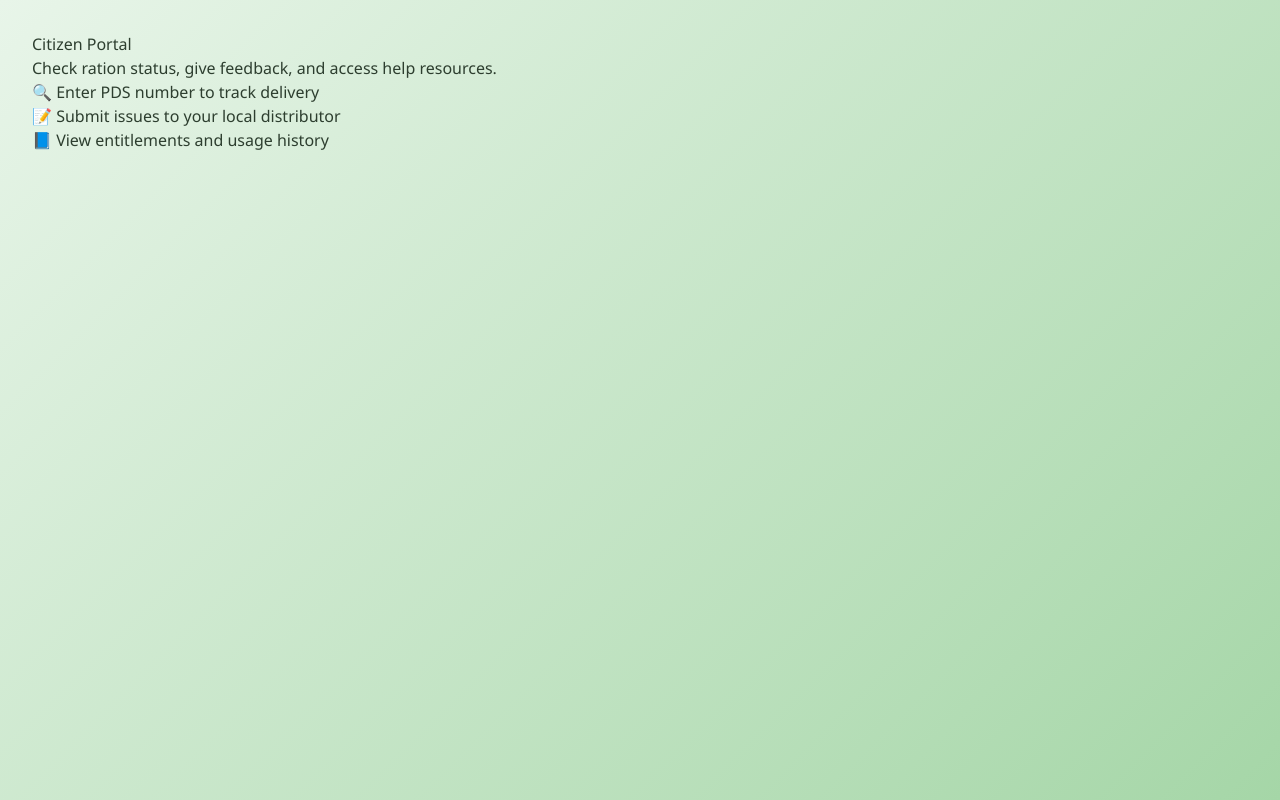
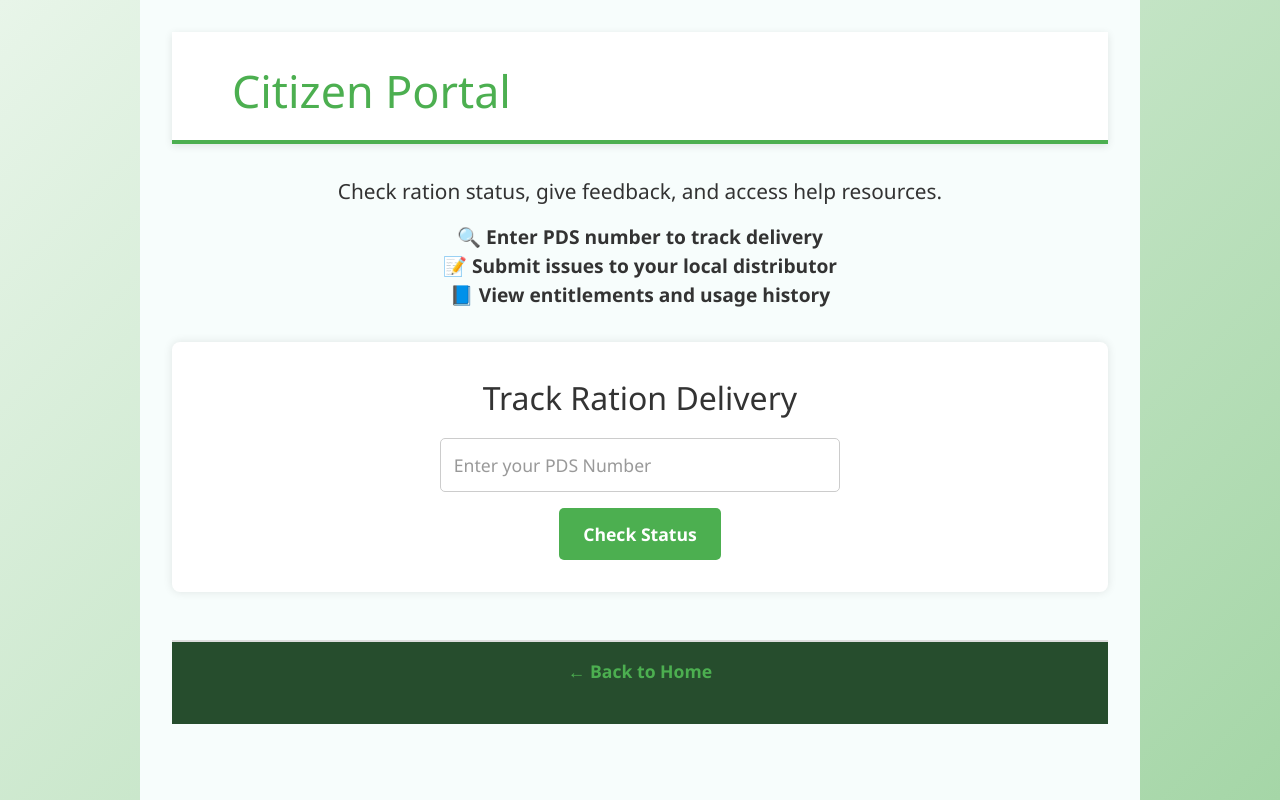
Before and after one commit to Jayasree273/smart-ration, a Next.js app: page /citizen in a window 1280 px wide. Built offline with nearby package versions, Linux system fonts and the light colour scheme.

Commit message:
Update citizen.js

```diff
--- a/pages/citizen.js
+++ b/pages/citizen.js
@@ -1,13 +1,151 @@
+import { useState } from 'react';
+
 export default function CitizenPage() {
+  const [pdsNumber, setPdsNumber] = useState('');
+  const [batches, setBatches] = useState([]);
+  const [showResults, setShowResults] = useState(false);
+
+  const dummyBatches = [
+    { item: 'Wheat', quantity: 10, status: 'Delivered', date: '2025-06-05' },
+    { item: 'Rice', quantity: 8, status: 'In Transit', date: '2025-06-07' },
+    { item: 'Oil', quantity: 2, status: 'Delivered', date: '2025-06-04' }
+  ];
+
+  const handleCheckStatus = () => {
+    // For demo, we show dummy batches regardless of PDS number
+    setBatches(dummyBatches);
+    setShowResults(true);
+  };
+
   return (
-    <div style={{ padding: '2rem' }}>
-      <h1>Citizen Portal</h1>
-      <p>Check ration status, give feedback, and access help resources.</p>
-      <ul>
-        <li>🔍 Enter PDS number to track delivery</li>
-        <li>📝 Submit issues to your local distributor</li>
-        <li>📘 View entitlements and usage history</li>
-      </ul>
+    <div style={{
+      padding: '2rem',
+      fontFamily: 'Segoe UI, sans-serif',
+      backgroundColor: '#f7fdfc',
+      minHeight: '100vh',
+      color: '#333',
+      maxWidth: '1000px',
+      margin: '0 auto'
+    }}>
+      <header style={{
+        marginBottom: '2rem',
+        borderBottom: '4px solid #4CAF50',
+        paddingBottom: '1rem',
+        textAlign: 'center'
+      }}>
+        <h1 style={{ color: '#4CAF50', fontSize: '2.8rem' }}>Citizen Portal</h1>
+      </header>
+
+      <section style={{ marginBottom: '2rem', textAlign: 'center' }}>
+        <p style={{ fontSize: '1.3rem' }}>Check ration status, give feedback, and access help resources.</p>
+        <ul style={{
+          listStyleType: 'none',
+          padding: 0,
+          fontSize: '1.2rem',
+          lineHeight: '1.8rem',
+          marginTop: '1rem'
+        }}>
+          <li>🔍 <strong>Enter PDS number to track delivery</strong></li>
+          <li>📝 <strong>Submit issues to your local distributor</strong></li>
+          <li>📘 <strong>View entitlements and usage history</strong></li>
+        </ul>
+      </section>
+
+      <section style={{
+        backgroundColor: '#fff',
+        padding: '2rem',
+        borderRadius: '8px',
+        boxShadow: '0 0 10px rgba(0,0,0,0.1)',
+        textAlign: 'center',
+        marginBottom: '2rem'
+      }}>
+        <h2 style={{ fontSize: '2rem', marginBottom: '1rem' }}>Track Ration Delivery</h2>
+        <input
+          type="text"
+          placeholder="Enter your PDS Number"
+          value={pdsNumber}
+          onChange={(e) => setPdsNumber(e.target.value)}
+          style={{
+            padding: '0.8rem',
+            fontSize: '1.1rem',
+            borderRadius: '5px',
+            border: '1px solid #ccc',
+            width: '80%',
+            maxWidth: '400px',
+            marginBottom: '1rem'
+          }}
+        />
+        <br />
+        <button onClick={handleCheckStatus} style={{
+          backgroundColor: '#4CAF50',
+          color: 'white',
+          padding: '0.8rem 1.5rem',
+          border: 'none',
+          borderRadius: '5px',
+          cursor: 'pointer',
+          fontWeight: 'bold',
+          fontSize: '1.1rem'
+        }}>
+          Check Status
+        </button>
+      </section>
+
+      {showResults && (
+        <section>
+          <h2 style={{ fontSize: '2rem', marginBottom: '1rem', textAlign: 'center' }}>📋 Your Ration Deliveries</h2>
+          <table style={{
+            width: '100%',
+            borderCollapse: 'collapse',
+            marginTop: '1rem',
+            fontSize: '1.1rem',
+            backgroundColor: '#fff',
+            borderRadius: '8px',
+            overflow: 'hidden',
+            boxShadow: '0 0 10px rgba(0,0,0,0.05)'
+          }}>
+            <thead style={{ backgroundColor: '#e0f7e9' }}>
+              <tr>
+                <th style={{ border: '2px solid #ccc', padding: '0.8rem' }}>Item</th>
+                <th style={{ border: '2px solid #ccc', padding: '0.8rem' }}>Quantity (kg/L)</th>
+                <th style={{ border: '2px solid #ccc', padding: '0.8rem' }}>Status</th>
+                <th style={{ border: '2px solid #ccc', padding: '0.8rem' }}>Date</th>
+              </tr>
+            </thead>
+            <tbody>
+              {batches.map((batch, index) => (
+                <tr key={index}>
+                  <td style={{ border: '1px solid #ccc', padding: '0.8rem', textAlign: 'center' }}>{batch.item}</td>
+                  <td style={{ border: '1px solid #ccc', padding: '0.8rem', textAlign: 'center' }}>{batch.quantity}</td>
+                  <td style={{
+                    border: '1px solid #ccc',
+                    padding: '0.8rem',
+                    textAlign: 'center',
+                    color: batch.status === 'Delivered' ? 'green' : 'orange',
+                    fontWeight: 'bold'
+                  }}>
+                    {batch.status}
+                  </td>
+                  <td style={{ border: '1px solid #ccc', padding: '0.8rem', textAlign: 'center' }}>{batch.date}</td>
+                </tr>
+              ))}
+            </tbody>
+          </table>
+        </section>
+      )}
+
+      <footer style={{
+        marginTop: '3rem',
+        borderTop: '2px solid #ddd',
+        paddingTop: '1rem',
+        textAlign: 'center'
+      }}>
+        <a href="/" style={{
+          textDecoration: 'none',
+          color: '#4CAF50',
+          fontWeight: 'bold',
+          fontSize: '1.1rem'
+        }}>← Back to Home</a>
+      </footer>
     </div>
   );
 }
```
